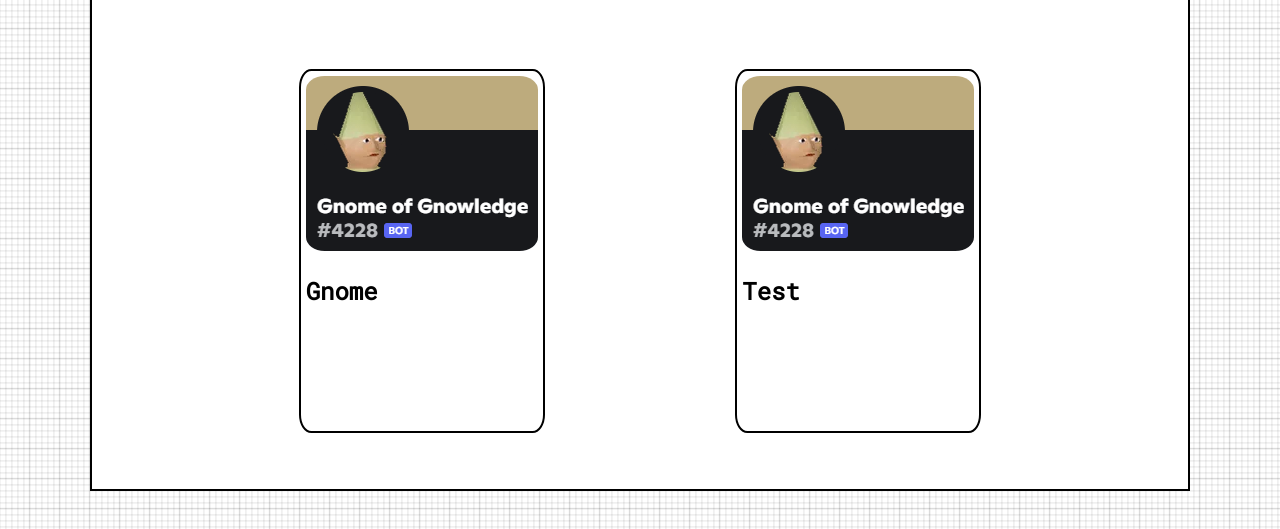
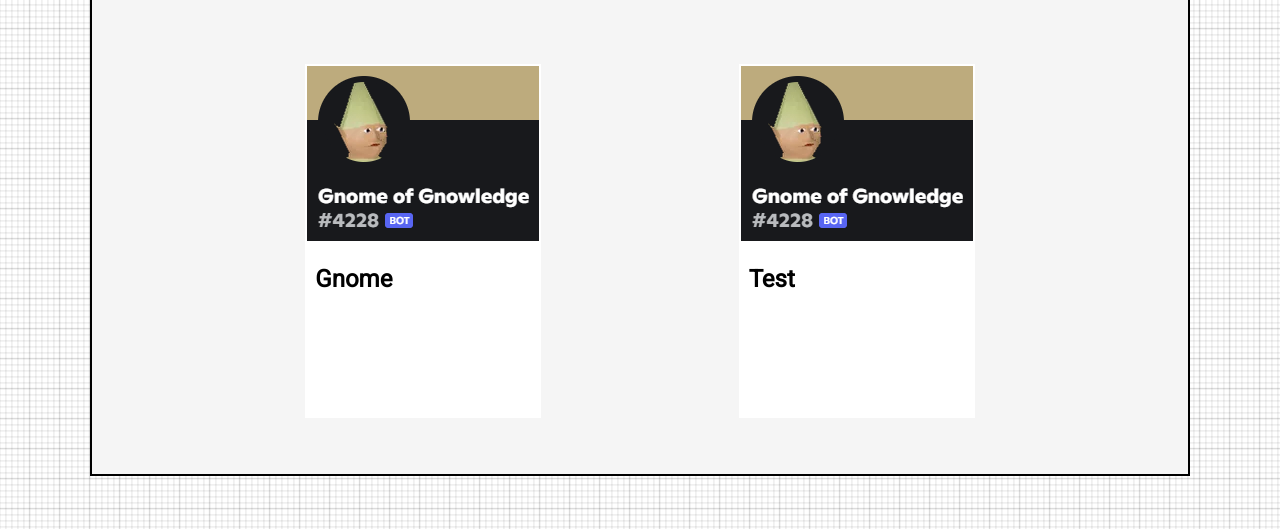
Before and after one commit to Birjot-Bala/birjot-bala.github.io, a Gatsby site: page /projects in a window 1280 px wide. Shown: the part 181-710 px from the top of the page. Built offline with nearby package versions, Linux system fonts and the light colour scheme; Gatsby itself is replaced by a stand-in of ours.

Commit message:
styling changes

```diff
--- a/src/styles/card.module.css
+++ b/src/styles/card.module.css
@@ -1,11 +1,10 @@
 .card {
-    border: solid black 2px;
-    border-radius: 5%;
+    border: solid white 2px;
+    background-color: white;
     transition: 0.2s ease-out;
     margin: 32px;
     min-width: 200px;
     min-height: 350px;
-    padding: 5px;
 }
 
 .card:hover {
@@ -15,7 +14,14 @@
 .card img {
     max-width: 100%;
     max-height: 100%;
-    border-radius: 8%;
+}
+
+.card h2 {
+    max-width: fit-content;
+}
+
+.card div {
+    margin: 8px;
 }
 
 .cardGroup {
--- a/src/styles/global.css
+++ b/src/styles/global.css
@@ -1,4 +1,4 @@
-@import url('https://fonts.googleapis.com/css?family=Roboto+Mono');
+@import url('https://fonts.googleapis.com/css?family=Roboto');
 
 html {
     background-image:  linear-gradient(rgba(0,0,0,0.1) 1.2px, transparent 1.2px), linear-gradient(90deg, rgba(0,0,0,0.1) 1.2px, transparent 1.2px), linear-gradient(rgba(0,0,0,0.1) 0.6px, transparent 0.6px), linear-gradient(90deg, rgba(0,0,0,0.1) 0.6px, #ffffff 0.6px);
@@ -8,8 +8,8 @@ html {
 }
 
 body {
-    font-family: "Roboto Mono";
-    background-color: #ffffff;
+    font-family: "Roboto";
+    background-color: #f5f5f5;
     border: solid black 2px;
     padding: 24px 48px;
     margin: 16px auto;
```
